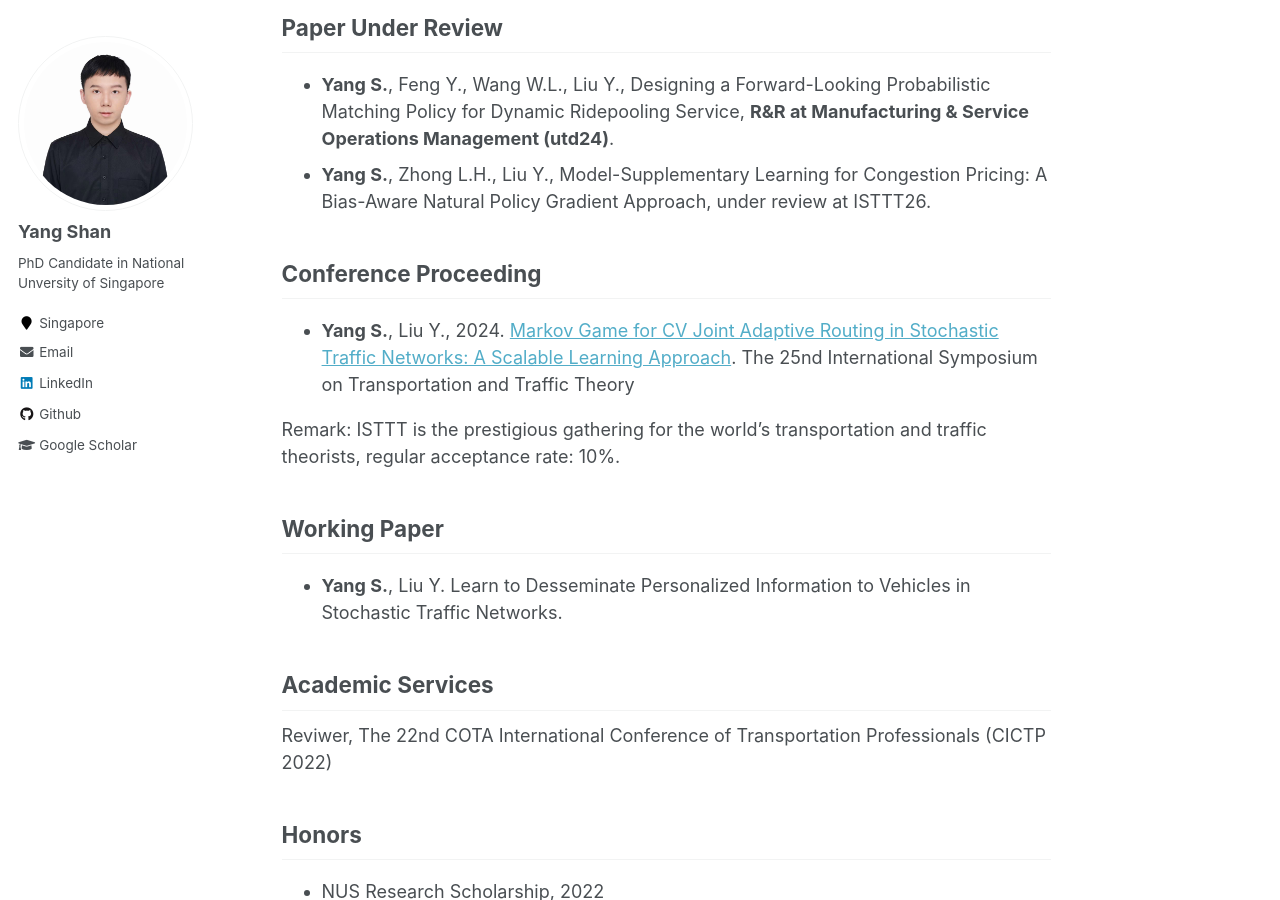
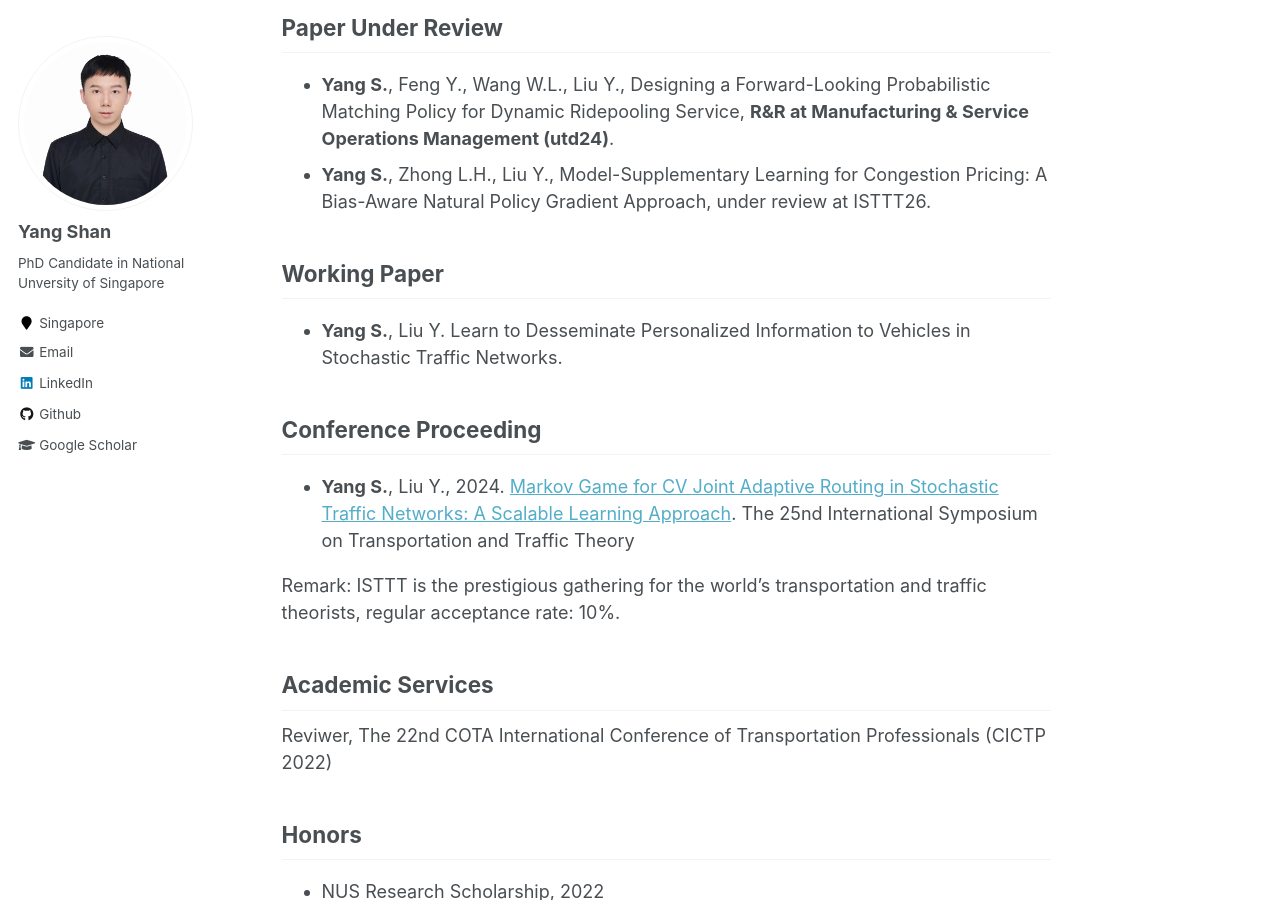
Before and after one commit to seanys/seanys.github.io, a Jekyll site: the page built from _pages/about.md, in a window 1280 px wide and 900 px high, scrolled down 927 px. Built offline with Jekyll 4.4.1, drawn with Linux system fonts in a browser that asks for light colours.

```diff
--- a/_pages/about.md
+++ b/_pages/about.md
@@ -28,15 +28,15 @@ Paper Under Review
 * **Yang S.**, Feng Y., Wang W.L., Liu Y., Designing a Forward-Looking Probabilistic Matching Policy for Dynamic Ridepooling Service, **R&R at Manufacturing & Service Operations Management (utd24)**.
 * **Yang S.**, Zhong L.H., Liu Y., Model-Supplementary Learning for Congestion Pricing: A Bias-Aware Natural Policy Gradient Approach, under review at ISTTT26.
 
+Working Paper
+------
+* **Yang S.**, Liu Y. Learn to Desseminate Personalized Information to Vehicles in Stochastic Traffic Networks.
+
 Conference Proceeding
 ------
 * **Yang S.**, Liu Y., 2024. [Markov Game for CV Joint Adaptive Routing in Stochastic Traffic Networks: A Scalable Learning Approach](https://www.researchgate.net/publication/380759912_Markov_Game_for_CV_Joint_Adaptive_Routing_in_Stochastic_Traffic_Networks_A_Scalable_Learning_Approach). The 25nd International Symposium on Transportation and Traffic Theory
 
 Remark: ISTTT is the prestigious gathering for the world’s transportation and traffic theorists, regular acceptance rate: 10%.
-
-Working Paper
-------
-* **Yang S.**, Liu Y. Learn to Desseminate Personalized Information to Vehicles in Stochastic Traffic Networks.
 
 Academic Services
 ------
```
